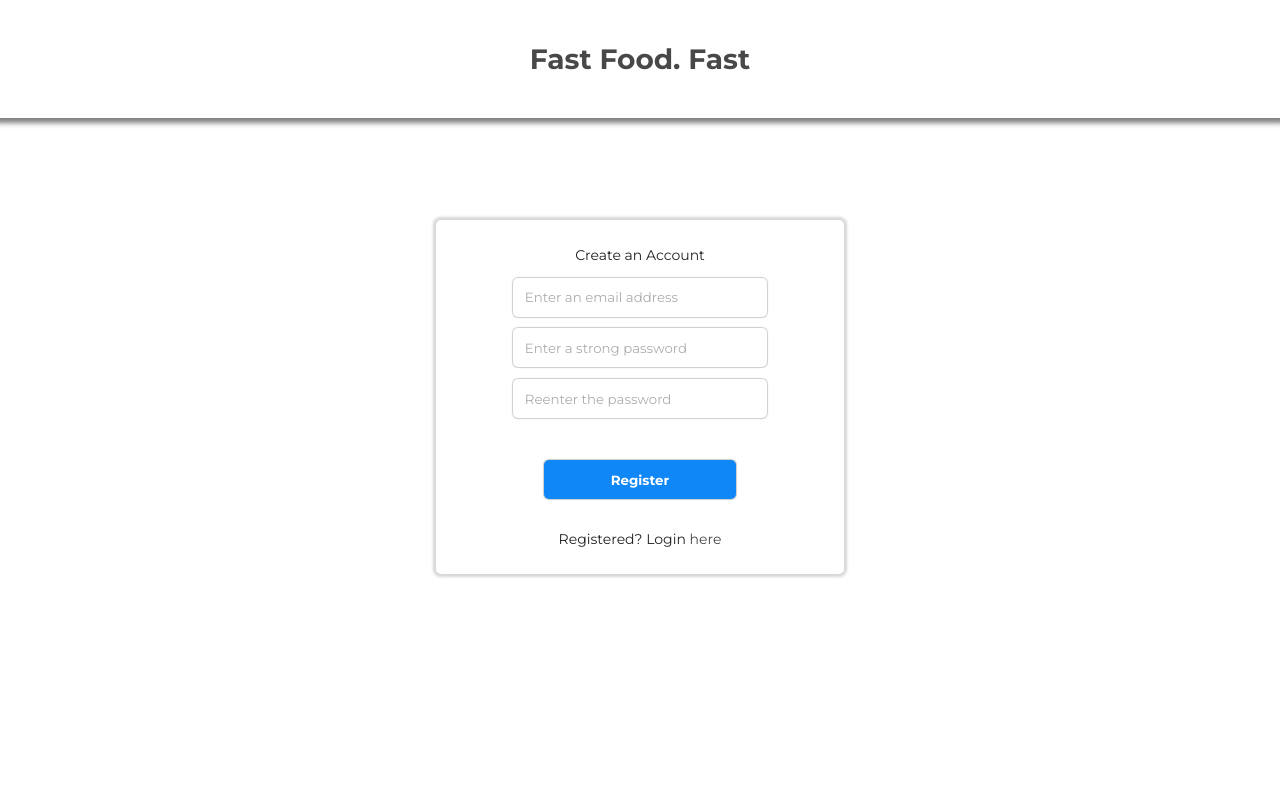
After one commit to dmithamo/fast-food-fast, a PHP site: page /UI/register.html in a window 1280 px wide. The commit adds this page. Run offline with PHP 8.4, Linux system fonts and the light colour scheme.

Commit message:
[feature #160145682] : Add and style a New User registration page

```diff
--- /dev/null
+++ b/UI/css/secondary_css.css
@@ -0,0 +1,62 @@
+header {
+    display: block;
+    font-size: 2rem;
+    padding: 3rem;
+}
+section {
+    display: grid;
+    grid-template-rows: 1fr;
+}
+
+form {
+    text-align: center;
+    width: 30%;
+    margin: auto;
+    margin-top: 8%;
+    padding: .9%;
+    border-radius: 5px;
+    box-shadow: 0 0 3px 3px rgb(214, 214, 214);
+}
+
+input {
+    font-family: 'Montserrat', cursive;
+    border: none;
+    padding: 3%;
+    width: 60%;
+    border-radius: 5px;
+    margin-bottom: 3%;
+    box-shadow: 0 0 1px 1px rgb(204, 204, 204);
+    transition: all .3s;
+}
+
+::-webkit-input-placeholder {
+    color: rgb(173, 173, 173);
+}
+
+input[type='email']:focus,
+input[type='password']:focus,
+input[type='email']:hover,
+input[type='password']:hover {
+    outline: none;
+    box-shadow: 0 0 3px 3px rgb(204, 204, 204);
+}
+
+input[type='submit'] {
+    display: block;
+    color: white;
+    width: 50%;
+    margin: 8% auto;
+    font-weight: bolder;
+}
+
+input#login-btn {
+    background-color: rgb(119, 255, 8);
+}
+
+input#register-btn {
+    background-color: rgb(16, 135, 247);
+}
+
+input[type='submit']:hover {
+    border: 2px solid black;
+}
--- /dev/null
+++ b/UI/register.html
@@ -0,0 +1,27 @@
+<!DOCTYPE html>
+<html lang="en">
+<head>
+    <meta charset="UTF-8">
+    <meta name="viewport" content="width=device-width, initial-scale=1.0">
+    <meta http-equiv="X-UA-Compatible" content="ie=edge">
+    <link rel="stylesheet" href="./css/main_css.css">
+    <link rel="stylesheet" href="./css/secondary_css.css">
+    <link href="https://fonts.googleapis.com/css?family=Montserrat:400,500,700" rel="stylesheet">
+    <title>FFF: Register</title>
+</head>
+<body>
+    <header>
+        <a href="./orders.html">Fast Food. Fast</a>
+    </header>
+    <section>
+        <form action="./orders.html " method="">
+            <p>Create an Account</p>
+            <input type="email" name="email-form" placeholder="Enter an email address">
+            <input minlength="8" type="password" name="password-form" placeholder="Enter a strong password" >
+            <input minlength="8" type="password" name="password-form" placeholder="Reenter the password" >
+            <input id="register-btn" type="submit" value="Register">
+            <p>Registered? Login <a href="login.html">here</a></p>
+        </form>
+    </section>
+</body>
+</html>
--- a/index.html
+++ b/index.html
@@ -13,8 +13,8 @@
     <header>
         <a href="#">Fast Food. Fast</a>
         <p></p>
-        <a id="login-link" href="login.html">Login</a>
-        <a id="register-link" href="register.html">Register</a>
+        <a id="login-link" href="./UI/login.html">Login</a>
+        <a id="register-link" href="UI/register.html">Register</a>
     </header>
     <section>
         <div id="banner">
```
Also changed, not shown: UI/css/main_css.css (+18 -15 lines).
